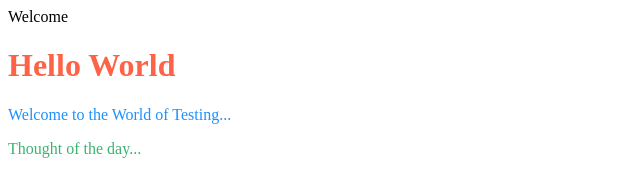
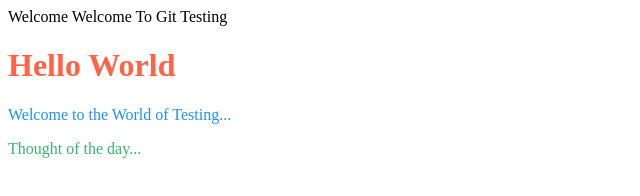
Before and after one commit to Lavepreet-anon/Testing, a plain HTML site: page index.html in a window 1280 px wide. Shown: the whole page, without its empty margins (0-640 px from the left). Drawn offline with Linux system fonts and the light colour scheme.

Commit message:
Modified index.html file

```diff
--- a/index.html
+++ b/index.html
@@ -3,6 +3,7 @@
 Welcome
 </HEAD>
 <BODY>
+Welcome To Git Testing
 <h1 style="color:Tomato;">Hello World</h1>
 <p style="color:DodgerBlue;">Welcome to the World of Testing...</p>
 <p style="color:MediumSeaGreen;">Thought of the day...</p>
```
